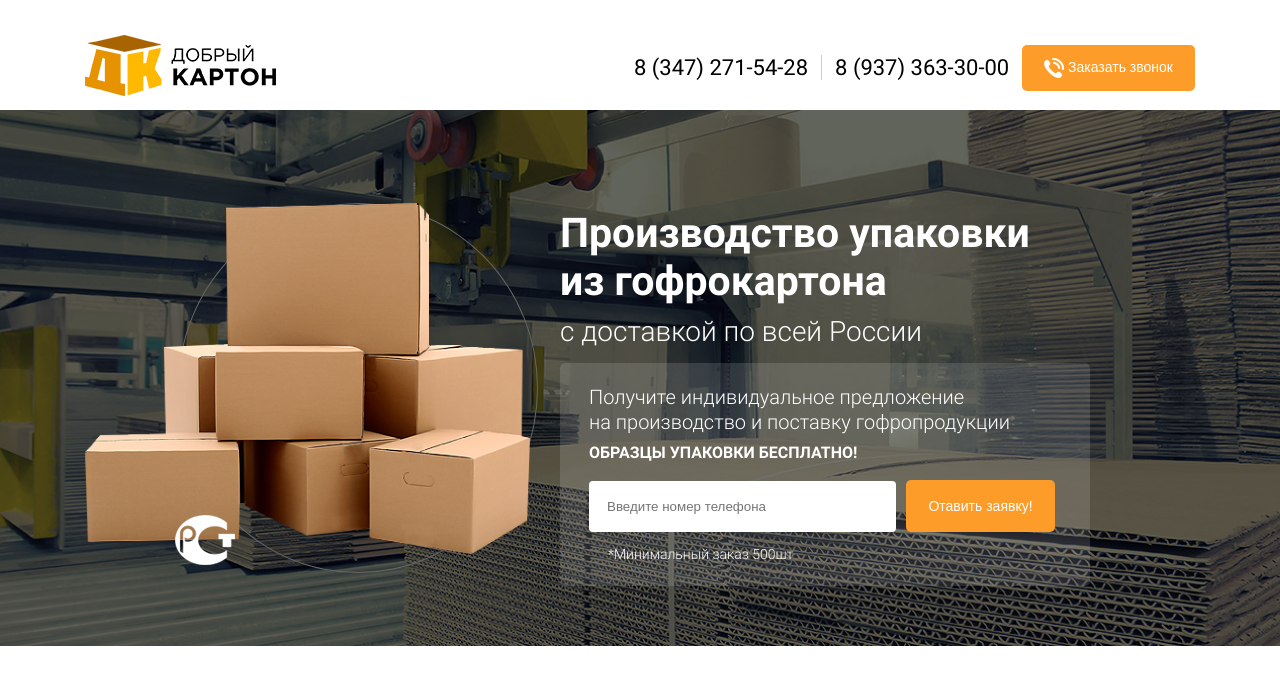
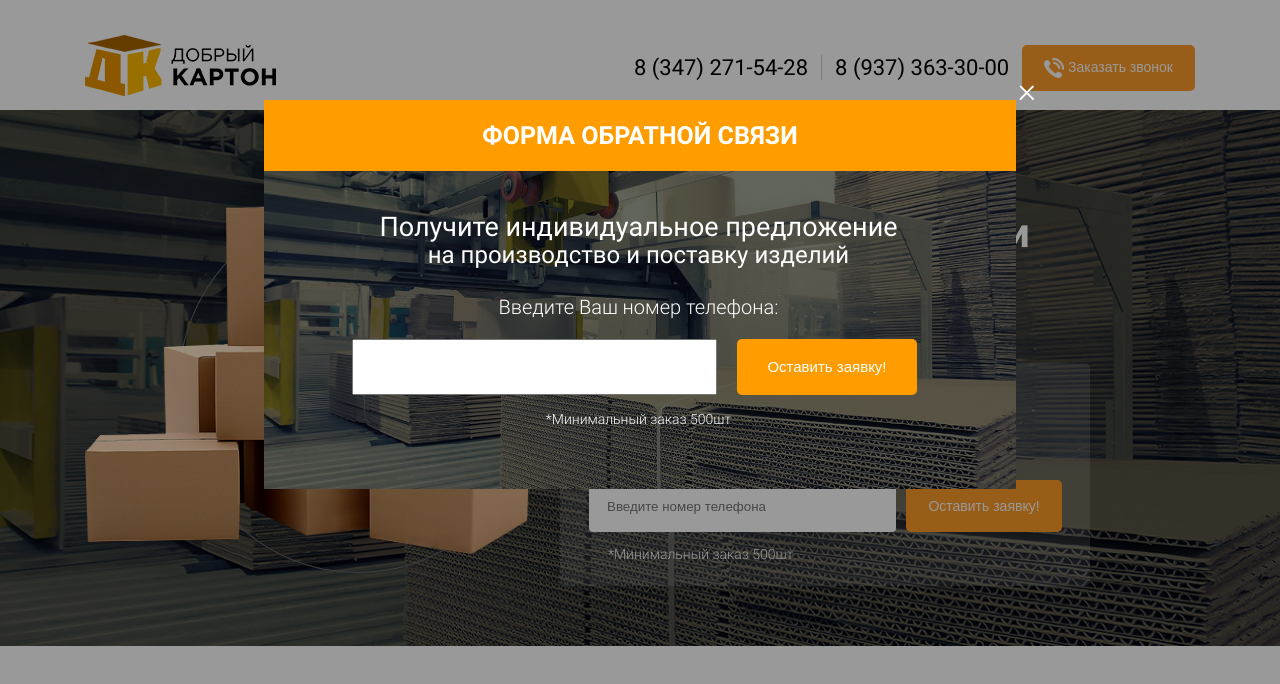
Before and after one commit to NikoKizan/verstka, a website: page good_cardboard/index.html in a window 1280 px wide. Drawn offline with nearby package versions, Linux system fonts and the light colour scheme.

Commit message:
сверстал модальное окно и прикрутил к нему jquery

```diff
--- a/good_cardboard/index.html
+++ b/good_cardboard/index.html
@@ -10,7 +10,7 @@
     <link rel="stylesheet" href="css/roboto.css">
     <link rel="stylesheet" href="css/style.css">
 
-    <title>Стартовый шаблон</title>
+    <title>Хороший картон</title>
 </head>
 <body>
     <header class="header">
@@ -76,7 +76,7 @@
                             <form action="#" class="form">
                                 <input type="tel" name="phone" class="form__input" placeholder="Введите номер телефона">
                                 <button class="button button-form">
-                                    <span>Отавить заявку!</span>
+                                    <span>Оставить заявку!</span>
                                 </button> <!-- /.button -->
                                 <small class="form__small">
                                     <p>*Минимальный заказ 500шт</p>
@@ -95,5 +95,48 @@
         <!-- /.container -->
     </section>
     <!-- /.main -->
+    <div class="overlay">
+        <div class="popup">
+            <div class="popup-title">Форма обратной связи</div>
+            <!-- /.popup-title -->
+            <div class="popup-close">&times;</div>
+            <!-- /.popup-close -->
+            <form action="#" class="popup-form">
+                <div class="popup-form__header">
+                    Получите индивидуальное предложение<br>
+                    <span>на производство и поставку изделий</span>
+                </div>
+                <!-- /.popup-form__header -->
+                <label for="phone" class="popup-form__label">Введите Ваш номер телефона:</label>
+                <!-- /.popup-form__label -->
+                <input type="tel" class="popup-form__input" required>
+                <button class="popup-form__btn button">Оставить заявку!</button>
+                <!-- /.popup-form__btn -->
+                <div class="popup-form__note">
+                    *Минимальный заказ 500шт
+                </div>
+                <!-- /.popup-form__note -->
+            </form>
+            <!-- /.popup-form -->
+        </div>
+        <!-- /.popup -->
+    </div>
+    <!-- /.overlay -->
+    <script src="https://code.jquery.com/jquery-3.2.1.slim.min.js"></script>
+    <script>
+        window.jQuery || document.write('<script src="js/jquery-3.2.1.slim.min.js"><\/script>')</script>
+    </script>
+
+    <script>
+        $(document).ready(function(){
+            $('.header-contacts__button').on("click", function(){
+                $('.overlay').show()
+            });
+            $('.popup-close').on("click", function(){
+                $('.overlay').hide()
+            });
+        });
+    </script>
+
 </body>
 </html>
--- a/good_cardboard/sass/_main.sass
+++ b/good_cardboard/sass/_main.sass
@@ -31,7 +31,7 @@
             border-radius: 50%
             z-index: -1
         &::after
-            content: url(../img/main/element.png)
+            content: ''
             position: absolute
             display: block
             top: 312px
--- /dev/null
+++ b/good_cardboard/sass/_modal.sass
@@ -0,0 +1,73 @@
+.overlay
+    position: fixed
+    top: 0
+    height: 100%
+    width: 100%
+    display: block
+    background-color: rgba(0, 0, 0, .4)
+    z-index: 3
+    .popup
+        position: fixed
+        top: 100px
+        left: 50%
+        width: 752px
+        transform: translateX(-50%)
+        background-color: #fff
+        &-title
+            background-color: $modal
+            color: #ffffff
+            min-height: 71px
+            line-height: 71px
+            text-align: center
+            text-transform: uppercase
+            font-size: 25px
+            font-weight: 700
+        &-close
+            position: absolute
+            top: -30px
+            right: -20px
+            color: #fff
+            font-size: 35px
+            font-weight: 300
+            cursor: pointer
+        &-form
+            position: relative
+            background: url(../img/main/modal.jpg) center no-repeat
+            background-size: cover
+            padding: 43px 91px 55px 88px
+            color: $text-color-light
+            &__header
+                display: block
+                font-size: 27px
+                font-weight: 400
+                line-height: 27px
+                text-align: center
+            span
+                font-size: 24px
+                font-weight: 400
+                text-align: center
+            &__label
+                display: block
+                margin-top: 23px
+                font-size: 20px
+                font-weight: 300
+                line-height: 30px
+                text-align: center
+            &__input
+                width: 365px
+                height: 56px
+                margin-top: 17px
+            &__btn
+                width: 180px
+                height: 56px
+                margin-left: 16px
+                font-size: 15px
+                font-weight: 500
+                line-height: 22px
+                background-color: $modal
+            &__note
+                margin-top: 9px
+                font-size: 14px
+                font-weight: 300
+                line-height: 30px
+                text-align: center
--- a/good_cardboard/sass/_variables.sass
+++ b/good_cardboard/sass/_variables.sass
@@ -1,3 +1,4 @@
 $text-color-dark: #373737
 $text-color-light: #ffffff
 $active-color: #fd9c28
+$modal: #ff9d00
--- a/good_cardboard/sass/style.sass
+++ b/good_cardboard/sass/style.sass
@@ -5,3 +5,4 @@ body
 @import 'interface'
 @import 'header'
 @import 'main'
+@import 'modal'
```
Also changed, not shown: good_cardboard/css/style.css, good_cardboard/img/main/modal.jpg (added).
